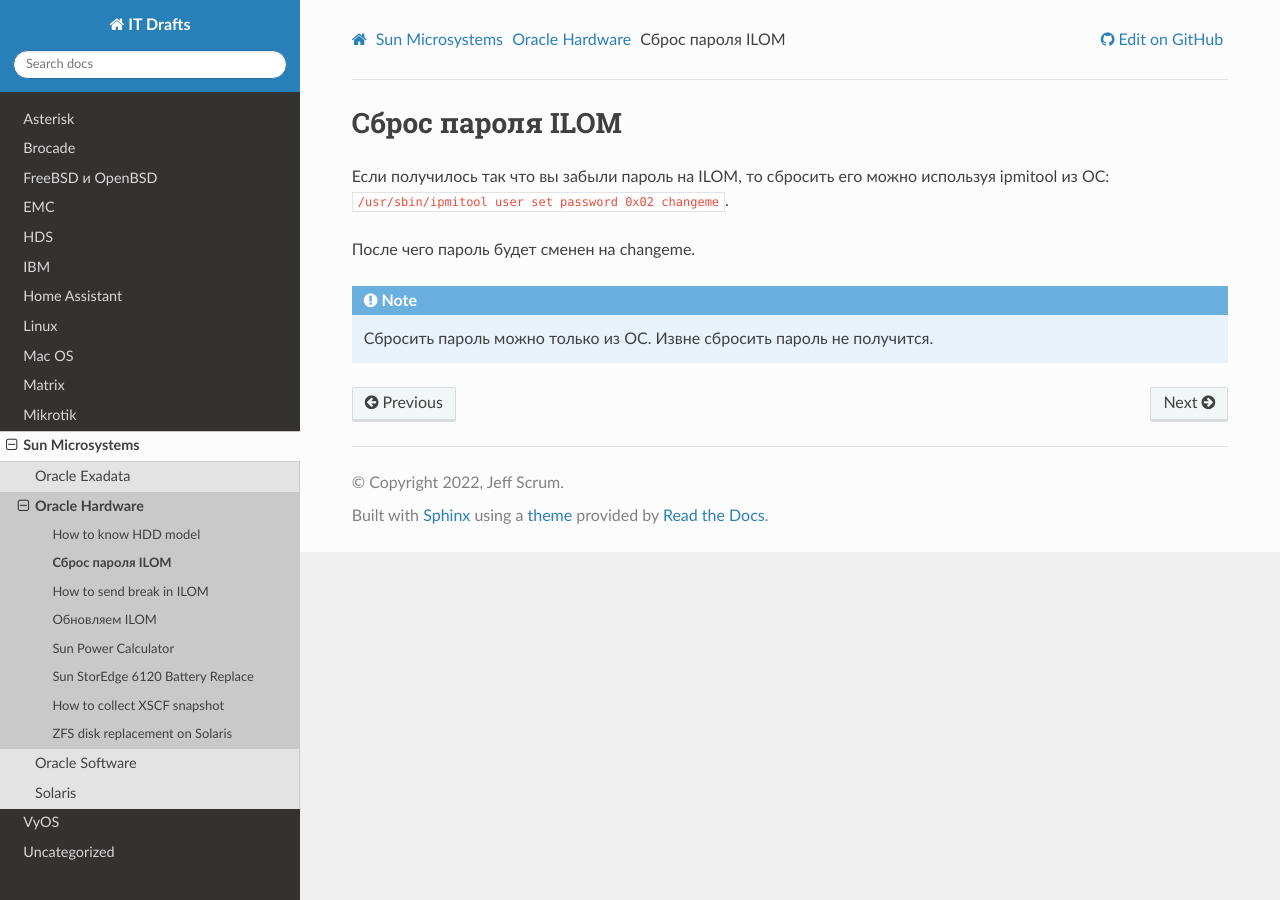
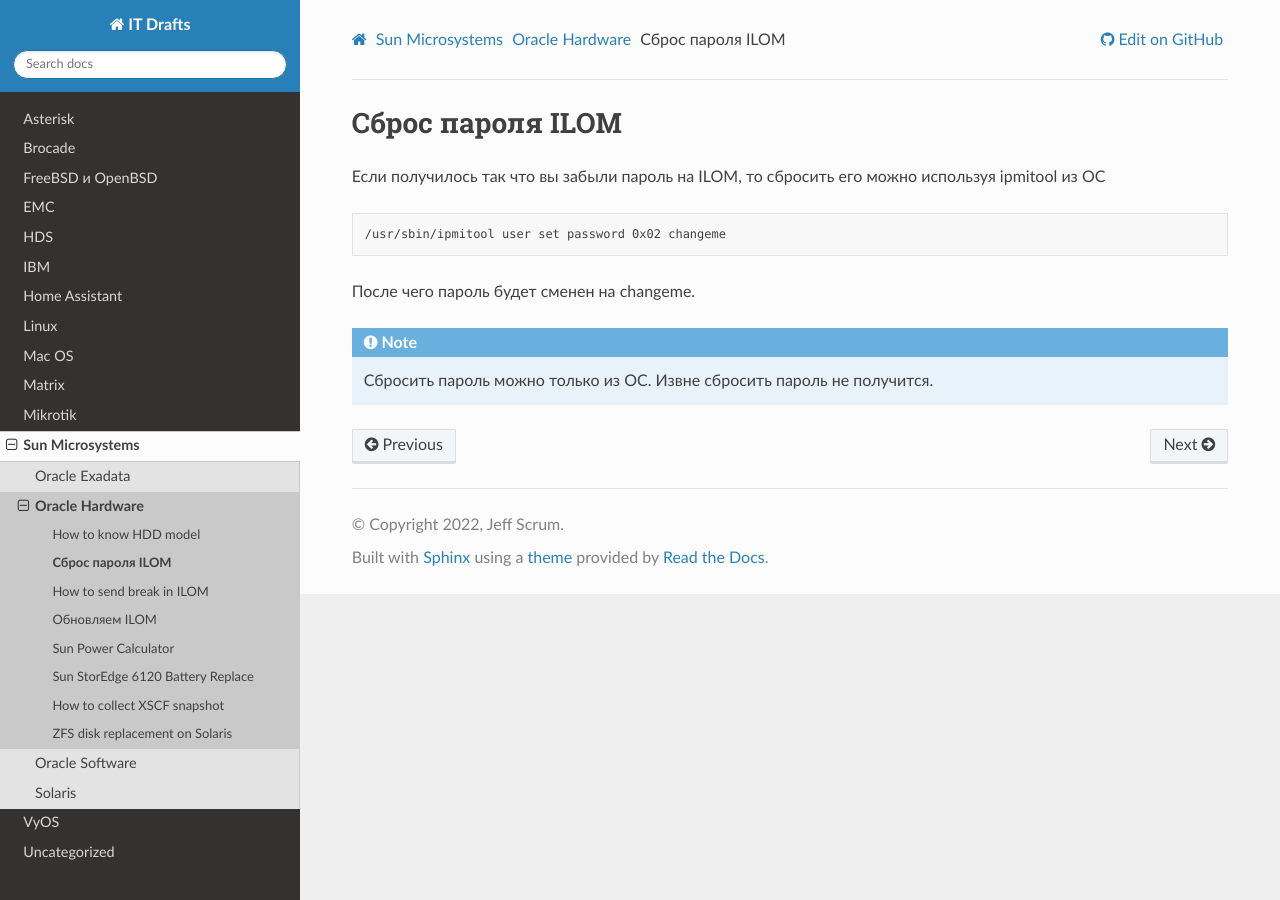
Before and after one commit to jeffscrum/jeffscrum.github.io, a Sphinx documentation site: the page built from source/sun-oracle/hardware/oracle-hw-ilom-password-reset.rst, in a window 1280 px wide. Built offline with Sphinx 7.4.7 and the Read the Docs theme 2.0.0, drawn with Linux system fonts in a browser that asks for light colours.

Commit message:
Update oracle-hw-ilom-password-reset.rst

```diff
--- a/source/sun-oracle/hardware/oracle-hw-ilom-password-reset.rst
+++ b/source/sun-oracle/hardware/oracle-hw-ilom-password-reset.rst
@@ -9,7 +9,11 @@
 Сброс пароля ILOM
 =================
 
-Если получилось так что вы забыли пароль на ILOM, то сбросить его можно используя ipmitool из ОС: ``/usr/sbin/ipmitool user set password 0x02 changeme``.
+Если получилось так что вы забыли пароль на ILOM, то сбросить его можно используя ipmitool из ОС
+
+.. code-block:: none
+
+   /usr/sbin/ipmitool user set password 0x02 changeme
 
 После чего пароль будет сменен на changeme.
 
```
